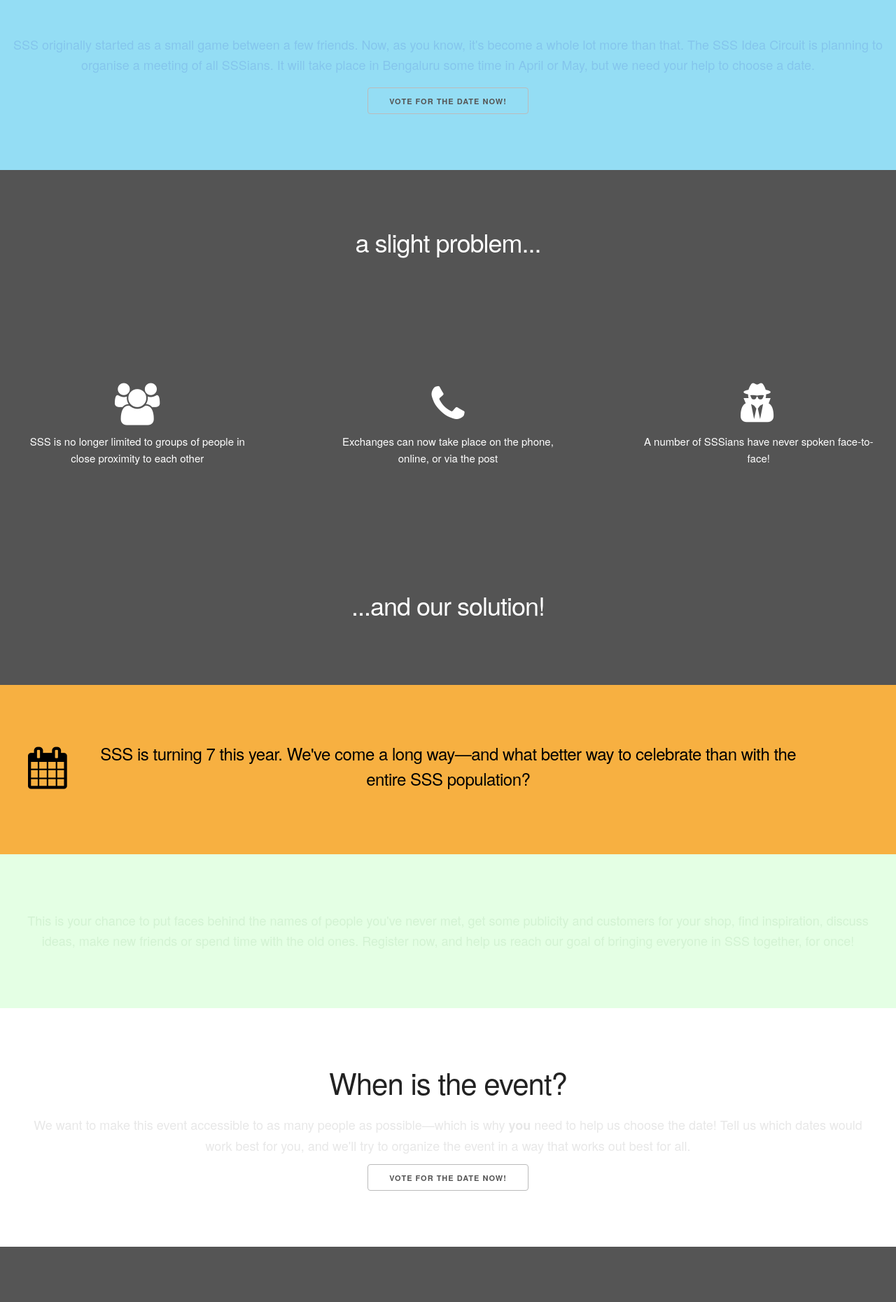
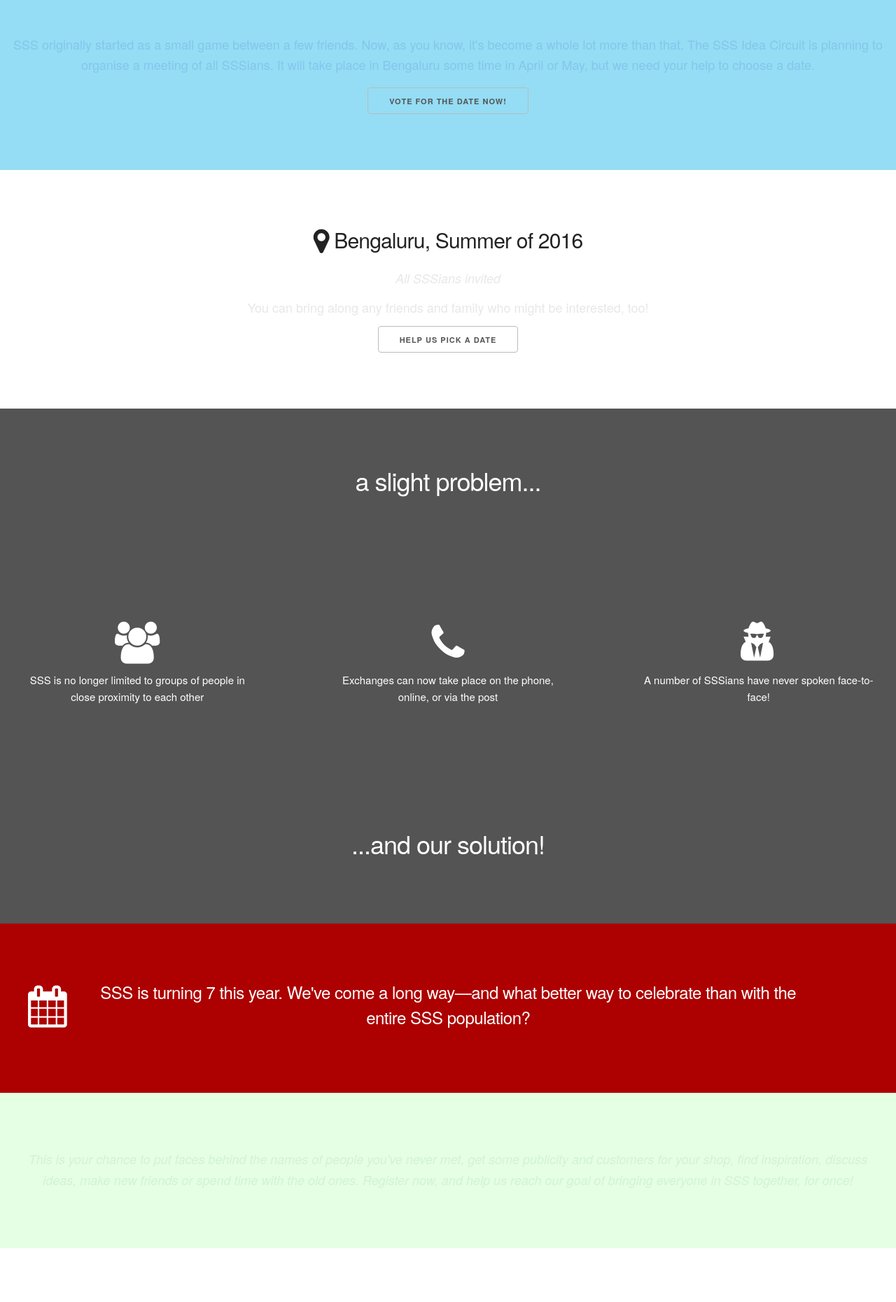
Before and after one commit to badrihippo/2016meet.sic.sssnet.tk, a Flask app: page / in a window 1280 px wide. Shown: the part 357-2218 px from the top of the page at 70% size. Before the commit the page ends 2139 px from the top, so only its background shows below. Run offline with Flask 2, Linux system fonts and the light colour scheme; parts of the project's set-up code (start-up, migrations or seed data) failed here and were passed over; some libraries are stand-ins or nearby versions.

Commit message:
Add event-details and footer sections to landing page

```diff
--- a/templates/index.htm
+++ b/templates/index.htm
@@ -18,8 +18,8 @@
     color: #FFFFFF;
   }
   .section.sss-birthday {
-    background-color: #F7B041;
-    color: #000000;
+    background-color: #AD0000;
+    color: #FFFFFF;
   }
   .section.this-is-your-chance {
     background-color: #E4FFE4;
@@ -34,6 +34,14 @@
     <p class="section-description">SSS originally started as a small game between a few friends. Now, as you know, it's become a whole lot more than that. The SSS Idea Circuit is planning to organise a meeting of all SSSians. It will take place in Bengaluru some time in April or May, but we need your help to choose a date.</p>
     <a href="{{ url_for('vote') }}" class="button">Vote for the date now!</a>
 </section>
+<div class="row section event-details">
+  <div class="twelve columns">
+    <h4><i class="fa fa-map-marker fa-lg"> </i> Bengaluru, Summer of 2016</h4>
+    <p class="section-description"><em>All SSSians invited</em></p>
+    <p class="section-description">You can bring along any friends and family who might be interested, too!</p>
+    <a href="{{ url_for('vote') }}" class="button">Help us pick a date</a>
+  </div>
+</div>
 <div class="row section slight-problem">
   <div class="twelve columns">
     <h3>a slight problem...</h3>
@@ -68,7 +76,7 @@
 </div>
 <div class="row section this-is-your-chance">
   <div class="twelve columns">
-    <p class="section-description">This is your chance to put faces behind the names of people you've never met, get some publicity and customers for your shop, find inspiration, discuss ideas, make new friends or spend time with the old ones. Register now, and help us reach our goal of bringing everyone in SSS together, for once!</p>
+    <p class="section-description"><em>This is your chance to put faces behind the names of people you've never met, get some publicity and customers for your shop, find inspiration, discuss ideas, make new friends or spend time with the old ones. Register now, and help us reach our goal of bringing everyone in SSS together, for once!</em></p>
   </div>
 </div>
 <div class="row section date-selection">
@@ -78,5 +86,8 @@
     <a href="{{ url_for('vote') }}" class="button">Vote for the date now!</a>
   </div>
 </div>
+<div class="row section landing-footer">
+  <p>&copy; SSS Idea Circuit, 2016. This is an SSS website. <a href="http://sssnet.tk/">Learn more about SSS</a></p>
+  <p>Website powered <a href="http://flask.pocoo.org/">Flask</a>, <a href="http://getskeleton.com">Skeleton</a> and <a href="http://tinydb.readthedocs.org/">TinyDB</a></p>
 </div>
 {% endblock %}
```
